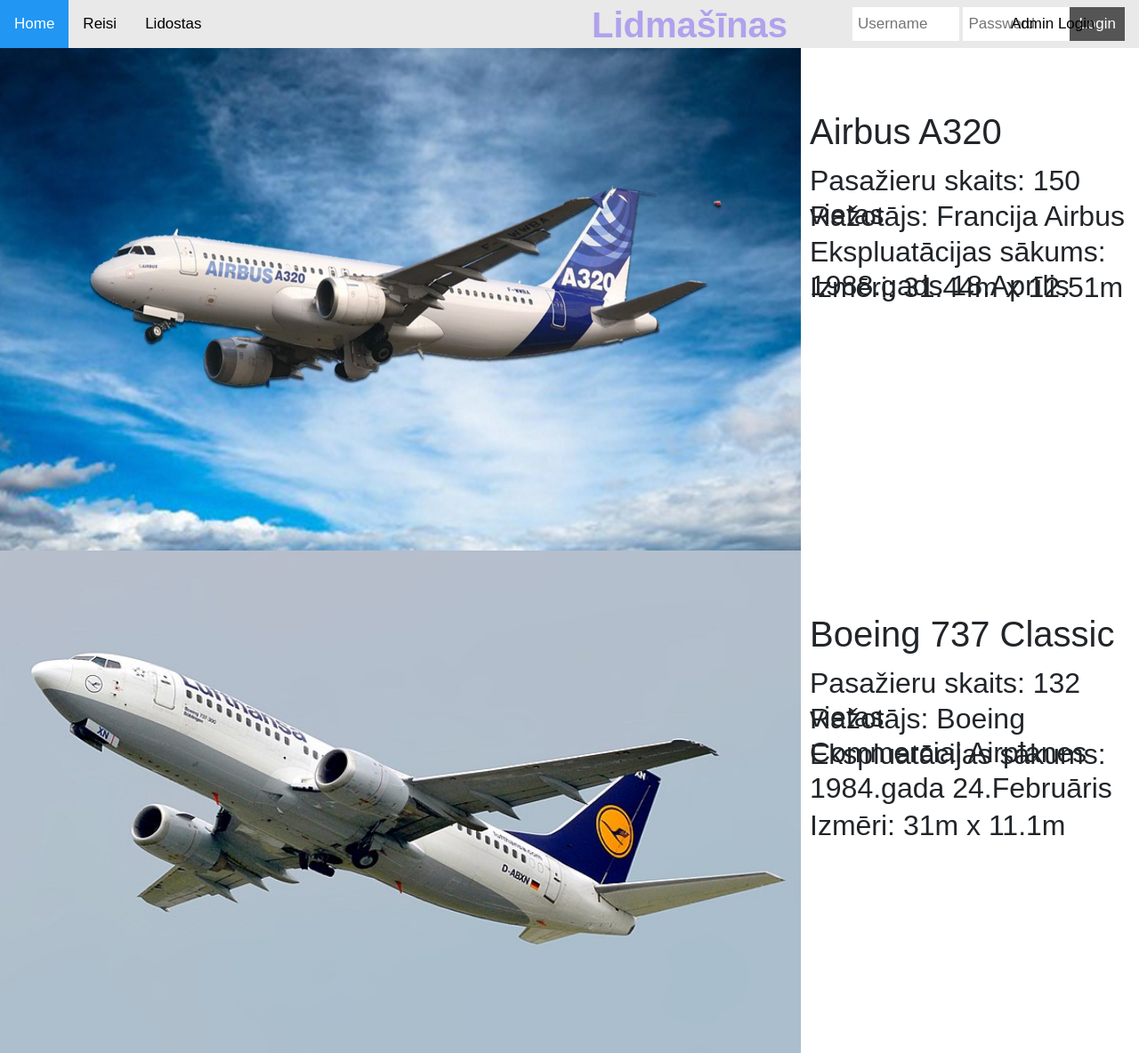
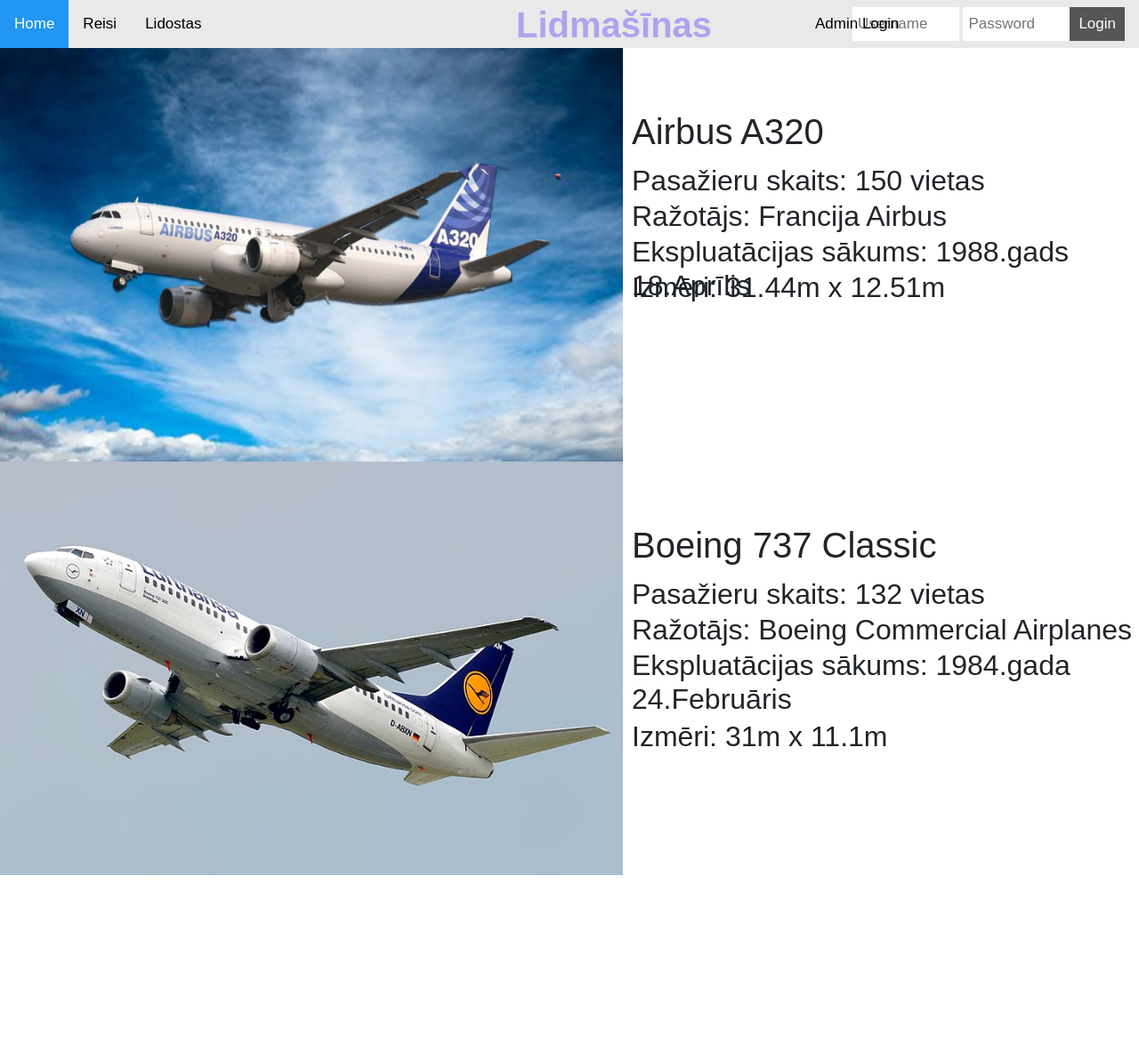
Before and after one commit to rvtprog-2020/dp21-6grupa-lidosta, a Flask app: page /lidmasinas in a window 1280 px wide. Shown: the whole page at 89% size. After the commit the page ends 984 px from the top, so only its background shows below. Run offline with Flask 2, Linux system fonts and the light colour scheme.

Commit message:
Izmēru maina

```diff
--- a/static/css/Lidmasinas.css
+++ b/static/css/Lidmasinas.css
@@ -77,70 +77,70 @@ body {
   }
   .AdminNavi{
     position: absolute;
-    margin-left: 1120px;
+    margin-left: 900px;
   }
   .HomeLidmasinas{
     Position: absolute;
-    margin-left: 665px;
+    margin-left: 580px;
     margin-top: 4px;
     font-size: 40px;
     color: rgba(46, 0, 250, 0.3)
 }
   .airbus320{
-    width: 900px;
-    height: 565px;
+    width: 700px;
+    height: 465px;
   }
   .Airbus320Text1{
     position: absolute;
-    margin-left: 910px;
+    margin-left: 710px;
     margin-top: 70px;
   }
   .Airbus320Text2{
     position: absolute;
-    margin-left: 910px;
+    margin-left: 710px;
     margin-top: 130px;
   }
   .Airbus320Text3{
     position: absolute;
-    margin-left: 910px;
+    margin-left: 710px;
     margin-top: 170px;
   }
   .Airbus320Text4{
     position: absolute;
-    margin-left: 910px;
+    margin-left: 710px;
     margin-top: 210px;
   }
   .Airbus320Text5{
     position: absolute;
-    margin-left: 910px;
+    margin-left: 710px;
     margin-top: 250px;
   }
   .boeing737{
-    width: 900px;
-    height: 565px;
+    width: 700px;
+    height: 465px;
   }
   .Boeing737Text1{
     position: absolute;
-    margin-left: 910px;
+    margin-left: 710px;
     margin-top: 70px;
   }
   .Boeing737Text2{
     position: absolute;
-    margin-left: 910px;
+    margin-left: 710px;
     margin-top: 130px;
   }
   .Boeing737Text3{
     position: absolute;
-    margin-left: 910px;
+    margin-left: 710px;
     margin-top: 170px;
   }
   .Boeing737Text4{
     position: absolute;
-    margin-left: 910px;
+    margin-left: 710px;
     margin-top: 210px;
   }
   .Boeing737Text5{
     position: absolute;
-    margin-left: 910px;
+    margin-left: 710px;
     margin-top: 290px;
   }
--- a/static/css/Reisi.css
+++ b/static/css/Reisi.css
@@ -77,11 +77,11 @@ body {
   }
   .AdminNavi{
     position: absolute;
-    margin-left: 1140px;
+    margin-left: 900px;
   }
   .HomeReisi{
     Position: absolute;
-    margin-left: 725px;
+    margin-left: 610px;
     margin-top: 4px;
     font-size: 40px;
     color: rgba(46, 0, 250, 0.3)
```
Also changed, not shown: static/css/Home_page.css (+8 -8 lines), static/css/Lidostas.css (+10 -10 lines).
